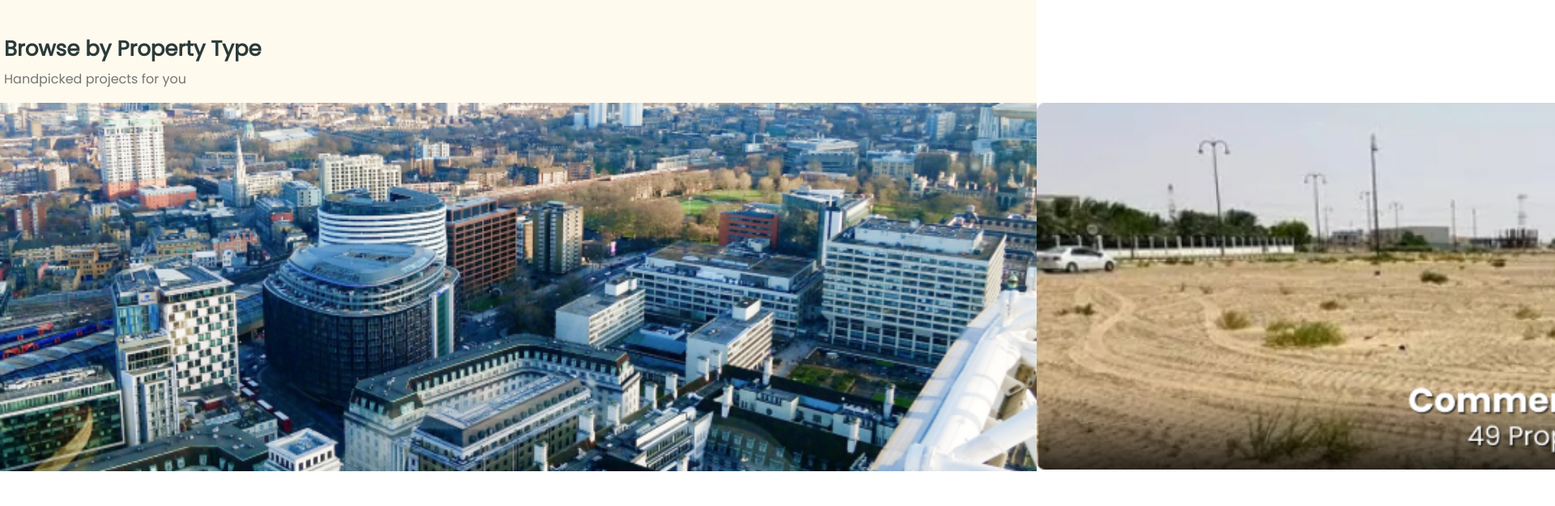
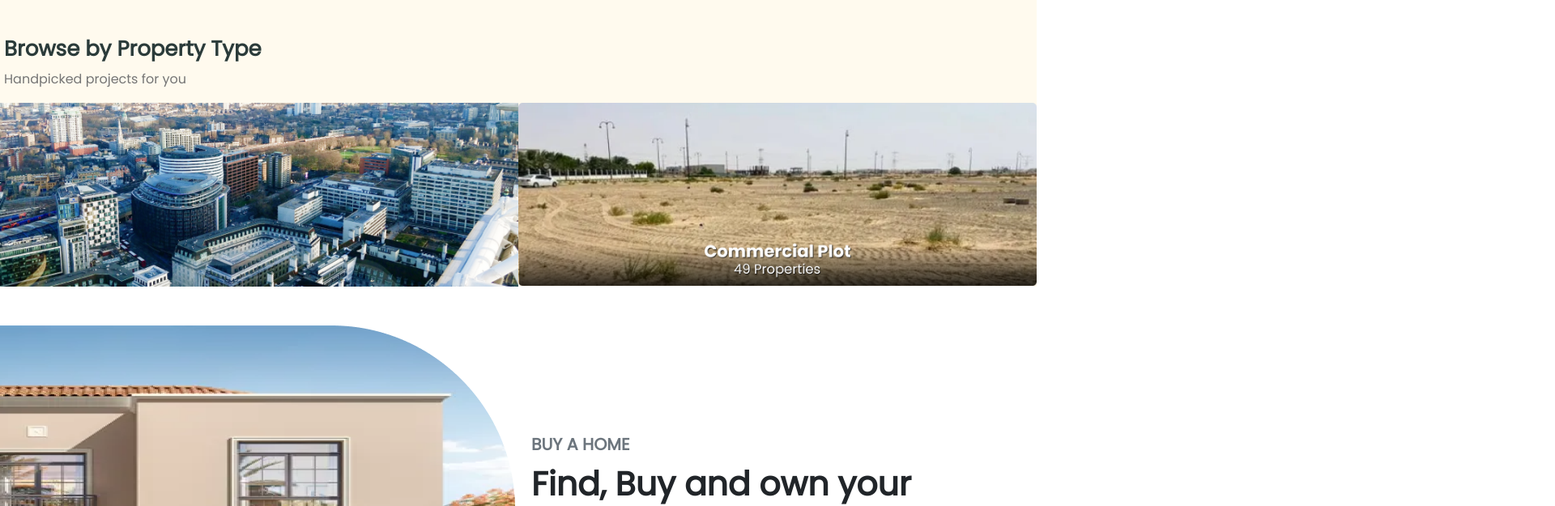
Before and after one commit to dhruvgoel45/express-website, a plain HTML site: page index.html in a window 1280 px wide. Shown: the part 1443-2068 px from the top of the page at 81% size, 1920 px wide, since content can reach past the window. Drawn offline with nearby package versions, Linux system fonts and the light colour scheme.

Commit message:
modified:   index.html

```diff
--- a/index.html
+++ b/index.html
@@ -430,8 +430,8 @@
         <p class="hand ">Handpicked projects for you</p>
         <div class="d-flex ">
             <div class="flex-fill ">
-                <img src="./assests/images/img1.png " style="width: 100vw; "> </div>
-            <div class="flex-fill "><img src="./assests/images/a.png " style="width: 100vw; "> </div>
+                <img src="./assests/images/img1.png " style="width: 50vw; "> </div>
+            <div class="flex-fill "><img src="./assests/images/a.png " style="width: 50vw; "> </div>
         </div>
 
     </div>
```
